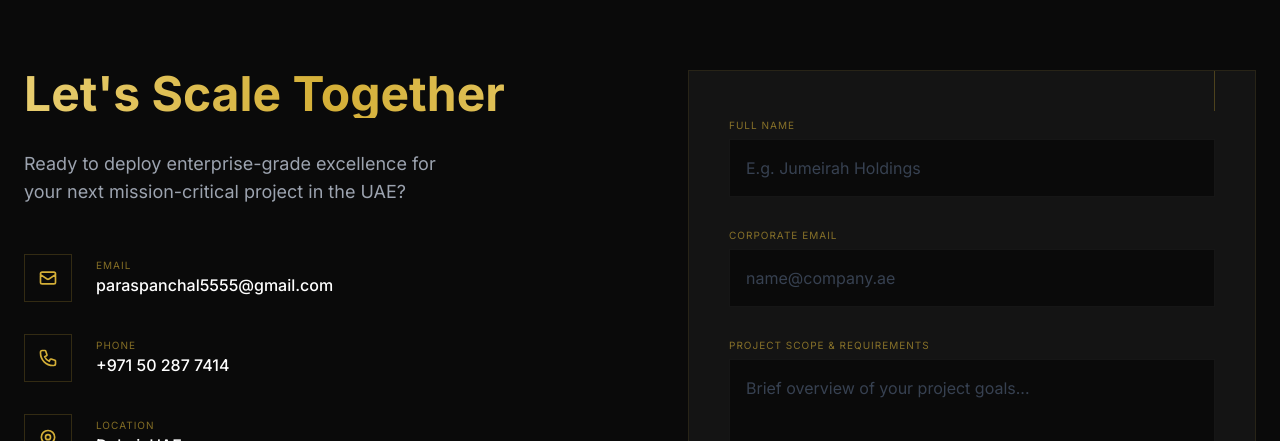
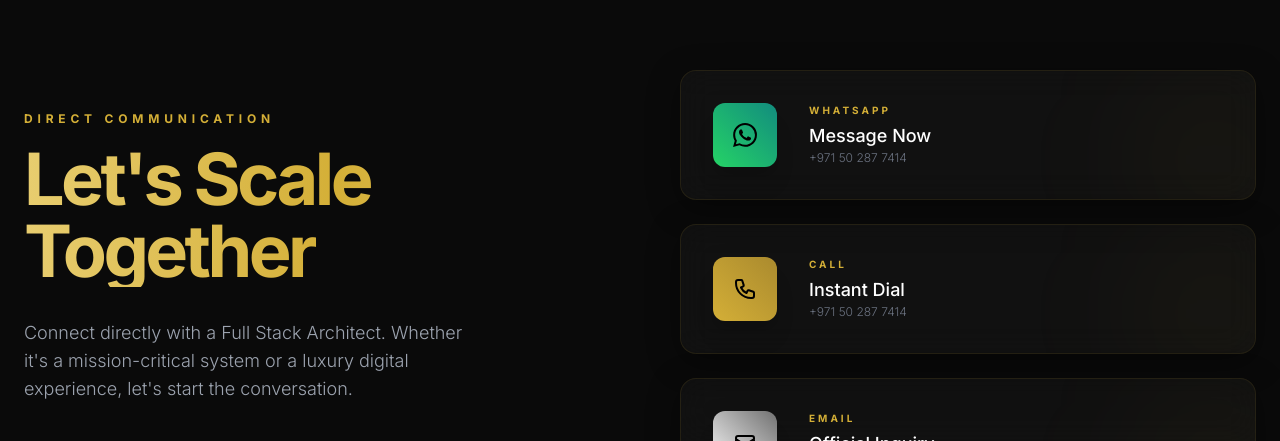
Before and after one commit to paras245/paras-panchal-portfolio, a React (Vite) app: page / in a window 1280 px wide. Shown: the part 6789-7230 px from the top of the page. Built offline with nearby package versions, Linux system fonts and the light colour scheme; a web font is replaced by a local one.

Commit message:
Commit for contact change

```diff
--- a/components/Contact.tsx
+++ b/components/Contact.tsx
@@ -1,5 +1,5 @@
 
-import React, { useState } from 'react';
+import React from 'react';
 import { motion } from 'framer-motion';
 import { TranslationStrings } from '../types';
 
@@ -8,113 +8,104 @@ interface ContactProps {
 }
 
 const Contact: React.FC<ContactProps> = ({ t }) => {
-  const [submitted, setSubmitted] = useState(false);
-
-  const handleSubmit = (e: React.FormEvent) => {
-    e.preventDefault();
-    setSubmitted(true);
-    setTimeout(() => setSubmitted(false), 5000);
-  };
+  const contactMethods = [
+    {
+      name: "WhatsApp",
+      value: "+971 50 287 7414",
+      label: "Message Now",
+      href: "https://wa.me/971502877414",
+      icon: (
+        <svg className="w-6 h-6" fill="currentColor" viewBox="0 0 24 24">
+          <path d="M17.472 14.382c-.297-.149-1.758-.867-2.03-.967-.273-.099-.471-.148-.67.15-.197.297-.767.966-.94 1.164-.173.199-.347.223-.644.075-.297-.15-1.255-.463-2.39-1.475-.883-.788-1.48-1.761-1.653-2.059-.173-.297-.018-.458.13-.606.134-.133.298-.347.446-.52.149-.174.198-.298.298-.497.099-.198.05-.371-.025-.52-.075-.149-.669-1.612-.916-2.207-.242-.579-.487-.5-.669-.51-.173-.008-.371-.01-.57-.01-.198 0-.52.074-.792.372-.272.297-1.04 1.016-1.04 2.479 0 1.462 1.065 2.875 1.213 3.074.149.198 2.096 3.2 5.077 4.487.709.306 1.262.489 1.694.625.712.227 1.36.195 1.871.118.571-.085 1.758-.719 2.006-1.413.248-.694.248-1.289.173-1.413-.074-.124-.272-.198-.57-.347m-5.421 7.403h-.004a9.87 9.87 0 01-5.031-1.378l-.361-.214-3.741.982.998-3.648-.235-.374a9.86 9.86 0 01-1.51-5.26c.001-5.45 4.436-9.884 9.888-9.884 2.64 0 5.122 1.03 6.988 2.898a9.825 9.825 0 012.893 6.994c-.003 5.45-4.437 9.884-9.885 9.884m8.413-18.297A11.815 11.815 0 0012.05 0C5.495 0 .16 5.335.157 11.892c0 2.096.547 4.142 1.588 5.945L.057 24l6.305-1.654a11.882 11.882 0 005.683 1.448h.005c6.554 0 11.89-5.335 11.893-11.893a11.821 11.821 0 00-3.48-8.413z"/>
+        </svg>
+      ),
+      color: "from-[#25D366] to-[#128C7E]",
+      bg: "bg-[#25D366]/5"
+    },
+    {
+      name: "Call",
+      value: "+971 50 287 7414",
+      label: "Instant Dial",
+      href: "tel:+971502877414",
+      icon: (
+        <svg className="w-6 h-6" fill="none" stroke="currentColor" viewBox="0 0 24 24">
+          <path strokeLinecap="round" strokeLinejoin="round" strokeWidth="2" d="M3 5a2 2 0 012-2h3.28a1 1 0 01.948.684l1.498 4.493a1 1 0 01-.502 1.21l-2.257 1.13a11.042 11.042 0 005.516 5.516l1.13-2.257a1 1 0 011.21-.502l4.493 1.498a1 1 0 01.684.949V19a2 2 0 01-2 2h-1C9.716 21 3 14.284 3 6V5z"/>
+        </svg>
+      ),
+      color: "from-[#D4AF37] to-[#AA8A2E]",
+      bg: "bg-[#D4AF37]/5"
+    },
+    {
+      name: "Email",
+      value: "paraspanchal5555@gmail.com",
+      label: "Official Inquiry",
+      href: "mailto:paraspanchal5555@gmail.com",
+      icon: (
+        <svg className="w-6 h-6" fill="none" stroke="currentColor" viewBox="0 0 24 24">
+          <path strokeLinecap="round" strokeLinejoin="round" strokeWidth="2" d="M3 8l7.89 5.26a2 2 0 002.22 0L21 8M5 19h14a2 2 0 002-2V7a2 2 0 00-2-2H5a2 2 0 00-2 2v10a2 2 0 002 2z"/>
+        </svg>
+      ),
+      color: "from-[#ffffff] to-[#717171]",
+      bg: "bg-white/5"
+    }
+  ];
 
   return (
-    <section id="contact" className="py-32">
+    <section id="contact" className="py-32 relative">
       <div className="container mx-auto px-6">
-        <div className="grid grid-cols-1 lg:grid-cols-2 gap-24 items-start">
+        <div className="grid grid-cols-1 lg:grid-cols-2 gap-20 items-center">
           <motion.div
             initial={{ opacity: 0, x: -50 }}
             whileInView={{ opacity: 1, x: 0 }}
           >
-            <h2 className="text-5xl font-bold gold-shimmer mb-8">{t.contactTitle}</h2>
-            <p className="text-gray-400 text-lg mb-12 max-w-md">{t.contactSubtitle}</p>
+            <h4 className="text-[#D4AF37] font-bold text-xs uppercase tracking-[0.4em] mb-4">Direct Communication</h4>
+            <h2 className="text-5xl md:text-7xl font-bold gold-shimmer mb-8 tracking-tighter">{t.contactTitle}</h2>
+            <p className="text-gray-400 text-lg mb-12 max-w-md font-light">
+              Connect directly with a Full Stack Architect. Whether it's a mission-critical system or a luxury digital experience, let's start the conversation.
+            </p>
 
-            <div className="space-y-8">
-               <div className="flex items-center gap-6 group">
-                  <div className="w-12 h-12 flex items-center justify-center border border-[#D4AF37]/20 group-hover:border-[#D4AF37] transition-all">
-                    <svg className="w-5 h-5 text-[#D4AF37]" fill="none" stroke="currentColor" viewBox="0 0 24 24"><path strokeLinecap="round" strokeLinejoin="round" strokeWidth="2" d="M3 8l7.89 5.26a2 2 0 002.22 0L21 8M5 19h14a2 2 0 002-2V7a2 2 0 00-2-2H5a2 2 0 00-2 2v10a2 2 0 002 2z"/></svg>
-                  </div>
-                  <div>
-                    <p className="text-[10px] uppercase text-[#D4AF37]/60 tracking-widest">Email</p>
-                    <a href="mailto:paraspanchal5555@gmail.com" className="text-white font-medium hover:text-[#D4AF37] transition-colors">paraspanchal5555@gmail.com</a>
-                  </div>
-               </div>
-               <div className="flex items-center gap-6 group">
-                  <div className="w-12 h-12 flex items-center justify-center border border-[#D4AF37]/20 group-hover:border-[#D4AF37] transition-all">
-                    <svg className="w-5 h-5 text-[#D4AF37]" fill="none" stroke="currentColor" viewBox="0 0 24 24"><path strokeLinecap="round" strokeLinejoin="round" strokeWidth="2" d="M3 5a2 2 0 012-2h3.28a1 1 0 01.948.684l1.498 4.493a1 1 0 01-.502 1.21l-2.257 1.13a11.042 11.042 0 005.516 5.516l1.13-2.257a1 1 0 011.21-.502l4.493 1.498a1 1 0 01.684.949V19a2 2 0 01-2 2h-1C9.716 21 3 14.284 3 6V5z"/></svg>
-                  </div>
-                  <div>
-                    <p className="text-[10px] uppercase text-[#D4AF37]/60 tracking-widest">Phone</p>
-                    <a href="tel:+971502877414" className="text-white font-medium hover:text-[#D4AF37] transition-colors">+971 50 287 7414</a>
-                  </div>
-               </div>
-               <div className="flex items-center gap-6 group">
-                  <div className="w-12 h-12 flex items-center justify-center border border-[#D4AF37]/20 group-hover:border-[#D4AF37] transition-all">
-                    <svg className="w-5 h-5 text-[#D4AF37]" fill="none" stroke="currentColor" viewBox="0 0 24 24"><path strokeLinecap="round" strokeLinejoin="round" strokeWidth="2" d="M17.657 16.657L13.414 20.9a1.998 1.998 0 01-2.827 0l-4.244-4.243a8 8 0 1111.314 0z"/><path strokeLinecap="round" strokeLinejoin="round" strokeWidth="2" d="M15 11a3 3 0 11-6 0 3 3 0 016 0z"/></svg>
-                  </div>
-                  <div>
-                    <p className="text-[10px] uppercase text-[#D4AF37]/60 tracking-widest">Location</p>
-                    <p className="text-white font-medium">{t.location}</p>
-                  </div>
-               </div>
+            <div className="hidden lg:block">
+              <div className="flex items-center gap-4 text-[#D4AF37]/40 text-[10px] uppercase tracking-widest">
+                 <div className="w-12 h-[1px] bg-[#D4AF37]/20" />
+                 Based in Dubai, UAE
+              </div>
             </div>
           </motion.div>
 
           <motion.div
-            initial={{ opacity: 0, x: 50 }}
-            whileInView={{ opacity: 1, x: 0 }}
-            className="bg-[#141414] border border-[#D4AF37]/10 p-10 relative overflow-hidden"
+            initial={{ opacity: 0, y: 30 }}
+            whileInView={{ opacity: 1, y: 0 }}
+            className="grid grid-cols-1 gap-6"
           >
-            {submitted ? (
-              <motion.div
-                initial={{ opacity: 0, scale: 0.9 }}
-                animate={{ opacity: 1, scale: 1 }}
-                className="h-[400px] flex flex-col items-center justify-center text-center"
+            {contactMethods.map((method, idx) => (
+              <motion.a
+                key={idx}
+                href={method.href}
+                target={method.name === "Email" ? "" : "_blank"}
+                whileHover={{ scale: 1.02, x: 10 }}
+                className={`glassmorphism group p-8 flex items-center justify-between rounded-2xl relative overflow-hidden transition-all border-[#D4AF37]/10 hover:border-[#D4AF37]/40`}
               >
-                <div className="w-20 h-20 rounded-full border-2 border-[#D4AF37] flex items-center justify-center mb-6">
-                   <svg className="w-10 h-10 text-[#D4AF37]" fill="none" stroke="currentColor" viewBox="0 0 24 24"><path strokeLinecap="round" strokeLinejoin="round" strokeWidth="3" d="M5 13l4 4L19 7"/></svg>
+                <div className="flex items-center gap-8 relative z-10">
+                   <div className={`w-16 h-16 rounded-xl flex items-center justify-center bg-gradient-to-tr ${method.color} text-black shadow-xl group-hover:rotate-12 transition-transform`}>
+                      {method.icon}
+                   </div>
+                   <div>
+                      <h4 className="text-[#D4AF37] text-[10px] uppercase tracking-[0.3em] font-bold mb-1">{method.name}</h4>
+                      <p className="text-white text-lg font-medium">{method.label}</p>
+                      <p className="text-gray-500 text-xs font-light">{method.value}</p>
+                   </div>
                 </div>
-                <h3 className="text-2xl font-bold text-white mb-2">Message Received</h3>
-                <p className="text-gray-500">I will get back to you within 24 hours.</p>
-              </motion.div>
-            ) : (
-              <form onSubmit={handleSubmit} className="space-y-6">
-                <div className="space-y-1">
-                  <label className="text-[10px] uppercase tracking-widest text-[#D4AF37]/60">{t.formName}</label>
-                  <input
-                    required
-                    type="text"
-                    className="w-full bg-black/50 border border-white/5 p-4 focus:border-[#D4AF37] outline-none transition-all text-white placeholder:text-gray-700"
-                    placeholder="E.g. Jumeirah Holdings"
-                  />
+
+                <div className="relative z-10">
+                   <svg className="w-6 h-6 text-[#D4AF37] opacity-0 group-hover:opacity-100 transition-all translate-x-[-10px] group-hover:translate-x-0" fill="none" stroke="currentColor" viewBox="0 0 24 24">
+                     <path strokeLinecap="round" strokeLinejoin="round" strokeWidth="2" d="M14 5l7 7m0 0l-7 7m7-7H3"/>
+                   </svg>
                 </div>
-                <div className="space-y-1">
-                  <label className="text-[10px] uppercase tracking-widest text-[#D4AF37]/60">{t.formEmail}</label>
-                  <input
-                    required
-                    type="email"
-                    className="w-full bg-black/50 border border-white/5 p-4 focus:border-[#D4AF37] outline-none transition-all text-white placeholder:text-gray-700"
-                    placeholder="name@company.ae"
-                  />
-                </div>
-                <div className="space-y-1">
-                  <label className="text-[10px] uppercase tracking-widest text-[#D4AF37]/60">{t.formMessage}</label>
-                  <textarea
-                    required
-                    rows={4}
-                    className="w-full bg-black/50 border border-white/5 p-4 focus:border-[#D4AF37] outline-none transition-all text-white placeholder:text-gray-700 resize-none"
-                    placeholder="Brief overview of your project goals..."
-                  />
-                </div>
-                <button
-                  type="submit"
-                  className="w-full py-4 bg-[#D4AF37] text-black font-bold uppercase tracking-[0.2em] hover:bg-[#F9E79F] transition-all transform hover:-translate-y-1 active:scale-95"
-                >
-                  {t.formSubmit}
-                </button>
-              </form>
-            )}
-            {/* Burj lines on form */}
-            <div className="absolute top-0 right-10 w-[1px] h-10 bg-[#D4AF37]/30" />
-            <div className="absolute bottom-0 left-10 w-[1px] h-10 bg-[#D4AF37]/30" />
+
+                {/* Subtle Background Accent */}
+                <div className="absolute -bottom-10 -right-10 w-40 h-40 bg-[#D4AF37]/5 rounded-full blur-3xl" />
+              </motion.a>
+            ))}
           </motion.div>
         </div>
       </div>
```
